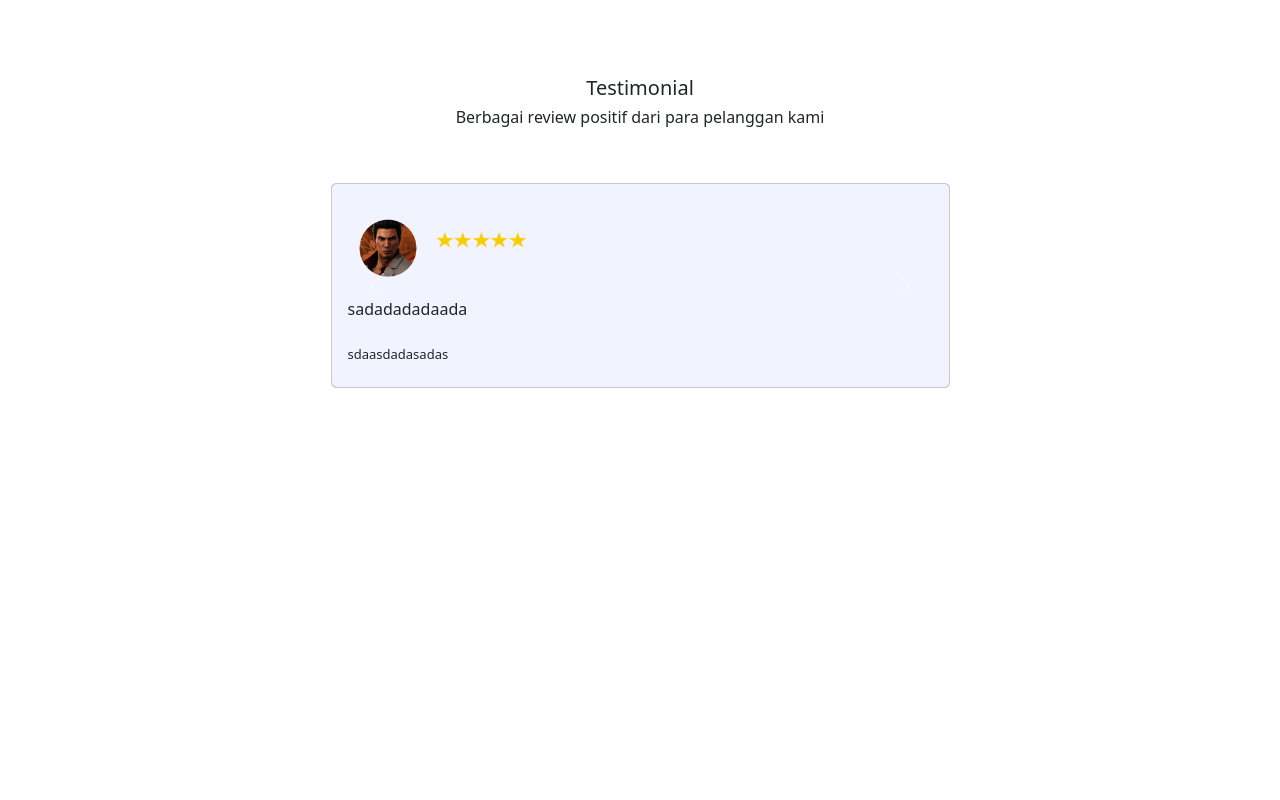
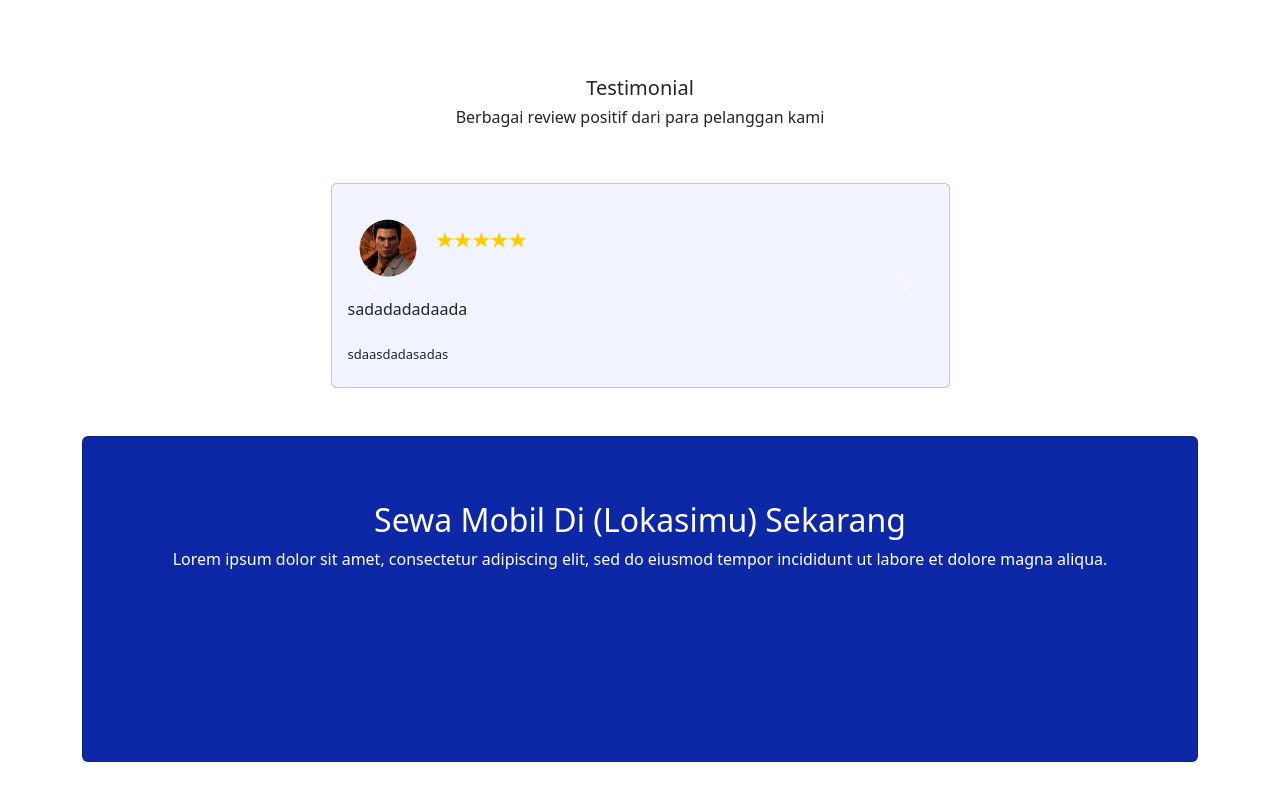
Before and after one commit to rafirachmawan/chapter_5_BinarAcademy, a React (Vite) app: page / in a window 1280 px wide. Shown: the part 1190-1990 px from the top of the page. Before the commit the page ends 1578 px from the top, so only its background shows below. Built offline with nearby package versions, Linux system fonts and the light colour scheme.

Commit message:
add CallToAction in LandingPages

```diff
--- /dev/null
+++ b/src/components/CallToAction/index.jsx
@@ -0,0 +1,35 @@
+import React from "react";
+import { Row, Container, Col, Button, Card } from "react-bootstrap";
+import { Link } from "react-router-dom";
+import "./style.css";
+
+const CallToAction = () => {
+  return (
+    <Container className="py-5">
+      <Row>
+        <Col className="col-12 d-flex justify-content-center">
+          <Card
+            style={{ width: "1116px", height: "326px", background: "#0D28A6" }}
+          >
+            <Card.Body className="text-center" id="call-to-action">
+              <Card.Title className="pt-5 fs-2">
+                Sewa Mobil Di (Lokasimu) Sekarang
+              </Card.Title>
+              <Card.Text className="fs-6">
+                Lorem ipsum dolor sit amet, consectetur adipiscing elit, sed do
+                eiusmod tempor incididunt ut labore et dolore magna aliqua.
+              </Card.Text>
+              {/* <Link to="/result">
+                <button id="header-button" className="mt-4">
+                  Mulai Sewa Mobil
+                </button>
+              </Link> */}
+            </Card.Body>
+          </Card>
+        </Col>
+      </Row>
+    </Container>
+  );
+};
+
+export default CallToAction;
--- /dev/null
+++ b/src/components/CallToAction/style.css
@@ -0,0 +1,3 @@
+#call-to-action {
+    color: white;
+  }
--- a/src/pages/LandingPages/index.jsx
+++ b/src/pages/LandingPages/index.jsx
@@ -5,6 +5,7 @@
 import Why_us from "../../components/Why_Us";
 import Testimony from "../../components/Testimony";
 import Carousels from "../../components/Carousels";
+import CallToAction from "../../components/CallToAction";
 
 const LandingPages = () => {
   return (
@@ -15,6 +16,7 @@
       <Why_us />
       <Testimony />
       <Carousels />
+      <CallToAction />
     </div>
   );
 };
```
